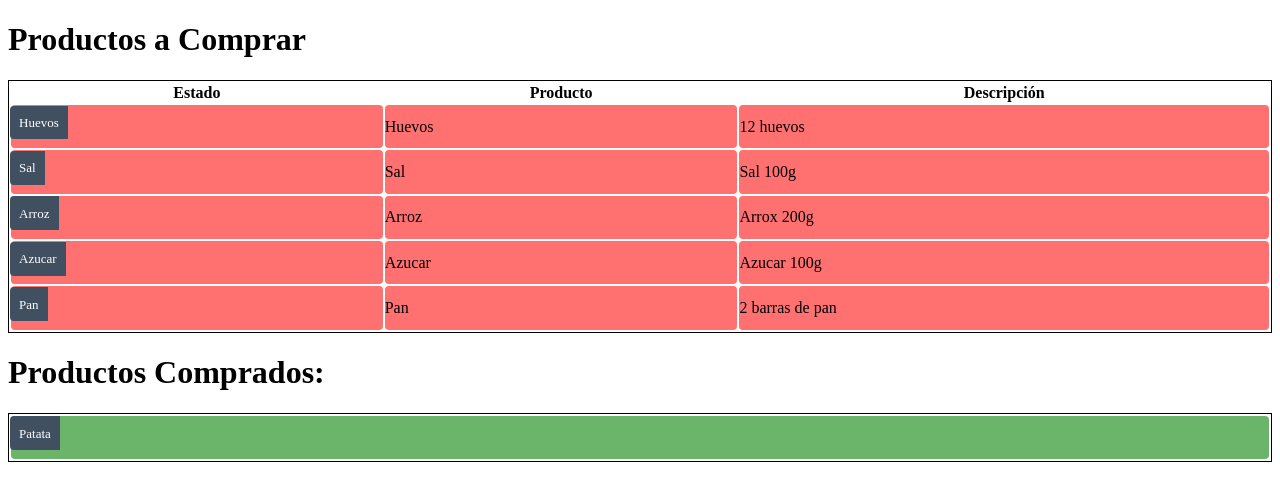
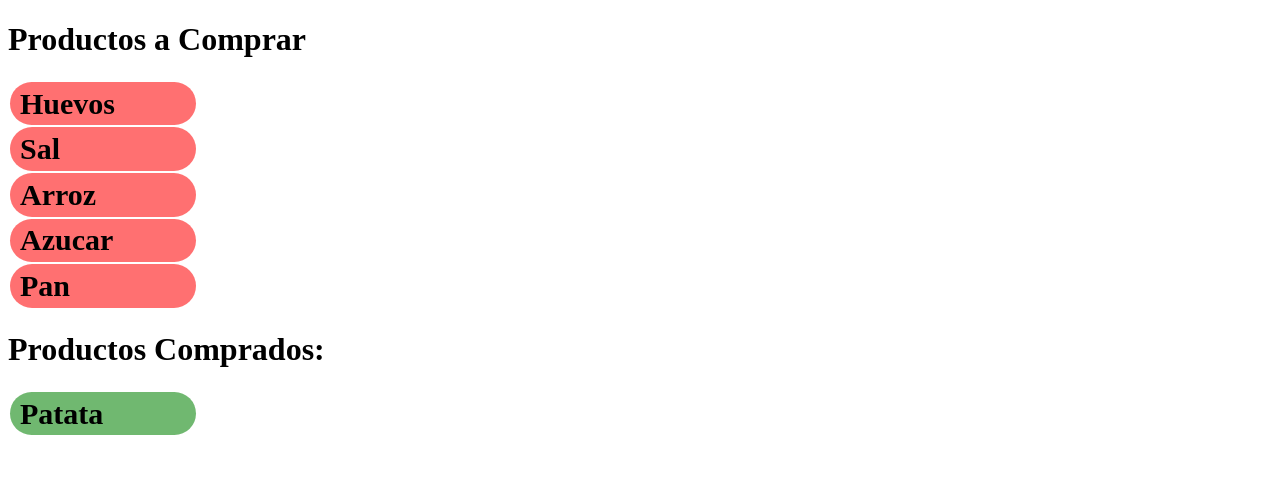
Before and after one commit to lvaqueiroperez/SXE_EjerListaCompra, an Angular app: page / in a window 1280 px wide. Both pictures are taken after a click on the element "Patata". Shown: the top 498 px of the page. Built offline with nearby package versions, Linux system fonts and the light colour scheme.

Commit message:
"decorado el css y las tablas para una mejor visualización"

```diff
--- a/src/app/productos/productos.component.css
+++ b/src/app/productos/productos.component.css
@@ -11,8 +11,9 @@
   background-color: rgba(255, 0, 3, 0.56);
   margin: .5em;
   padding: .3em 0;
+  padding-left: 10px;
   height: 1.6em;
-  border-radius: 4px;
+  border-radius: 40px;
 }
 .productos td:hover {
   color: #607D8B;
@@ -27,20 +28,11 @@
   background-color: #BBD8DC;
   color: white;
 }
-.productos .productosBadge {
-  display: inline-block;
-  font-size: small;
-  color: white;
-  padding: 0.8em 0.7em 0 0.7em;
-  background-color:#405061;
-  line-height: 1em;
-  position: relative;
-  left: -1px;
-  top: -4px;
-  height: 1.8em;
-  margin-right: .8em;
-  border-radius: 4px 0 0 4px;
+.productosBadge{
+  font-size: 30px;
+
 }
+
 /* LO MISMO PARA LOS SELECCIONADOS */
 
 .productosSelec {
@@ -53,11 +45,12 @@
   cursor: pointer;
   position: relative;
   left: 0;
-  background-color: rgba(0, 128, 0, 0.58);
+  background-color: rgba(0, 128, 0, 0.56);
   margin: .5em;
   padding: .3em 0;
+  padding-left: 10px;
   height: 1.6em;
-  border-radius: 4px;
+  border-radius: 40px;
 }
 .productosSelec td:hover {
   color: #607D8B;
@@ -72,17 +65,13 @@
   background-color: #BBD8DC;
   color: white;
 }
-.productosSelec .productosSelecBadge {
-  display: inline-block;
-  font-size: small;
-  color: white;
-  padding: 0.8em 0.7em 0 0.7em;
-  background-color:#405061;
-  line-height: 1em;
-  position: relative;
-  left: -1px;
-  top: -4px;
-  height: 1.8em;
-  margin-right: .8em;
-  border-radius: 4px 0 0 4px;
+.productosSelecBadgeBadge{
+  font-size: 30px;
+
 }
+
+.productosSelecBadge{
+
+  font-size: 30px;
+
+}
--- a/src/app/productos/productos.component.html
+++ b/src/app/productos/productos.component.html
@@ -1,21 +1,16 @@
 <h1>Productos a Comprar</h1>
-<table style="width: 100%; border: 1px solid black; ">
+<table style="width: 15%;">
   <!--CREADA UNA BRANCH DONDE LO HAREMOS CON UNA GRID EN VEZ DE UNA TABLA-->
-  <tr>
-    <th>Estado</th>
-    <th>Producto</th>
-    <th>Descripción</th>
-  </tr>
+
   <tr class="productos" *ngFor="let producto of productosA index as i;">
     <td [class.selected]="producto === selectedProducto" (click)="onSelect(producto,i)">
       <!--PODEMOS PONER LOS RADIOBUTTONS CON ETIQUETAS EXTERNAS PARA PODER USAR EN ELLOS EL CSS-->
       <!--<input type="radio" name="comprado-{{i}}" value="si" [(ngModel)]="producto.comprado" [value]=true>Comprado
       <input type="radio" name="comprado-{{i}}" value="no" [(ngModel)]="producto.comprado" [value]=false> Comprar-->
-      <span class="productosBadge">{{producto.nombre}}</span>
+      <span class="productosBadge"><b>{{producto.nombre}}</b></span>
 
     </td>
-    <td class="nombre">{{producto.nombre}}</td>
-    <td class="descripcion">{{producto.desc}}</td>
+
   </tr>
 </table>
 <h1>Productos Comprados: </h1>
@@ -23,11 +18,11 @@
 <!--USAR EL INDEX DEL FOR PARA ACCEDER AL PRODUCTO QUE NOS INTERESE-->
 <!--CREAR UN ARRAY DE PRODUCTOS SELECCIONADOS, SE PODRÁ LLENAR ESE ARRAY DESDE AQUÍ?-->
 <span *ngIf="selectedProducto">
-<table style="width: 100%; border: 1px solid black; ">
+<table style="width: 15%; ">
   <tr class="productosSelec" *ngFor="let productoSelec of productosSelecA index as i;">
     <td [class.selected]="productoSelec === selectedProducto2" (click)="onSelect2(productoSelec,i)">
 
-      <span class="productosSelecBadge"> {{productoSelec.nombre}} </span>
+      <span class="productosSelecBadge"><b> {{productoSelec.nombre}} </b></span>
 
     </td>
 
```
